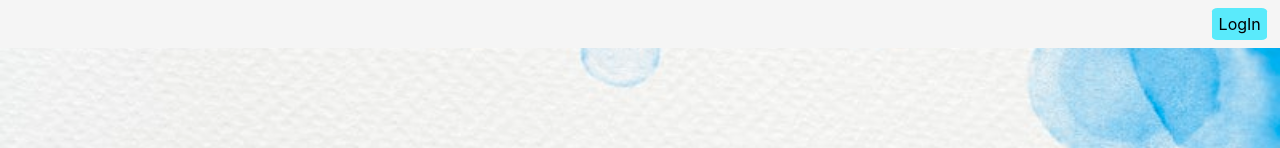
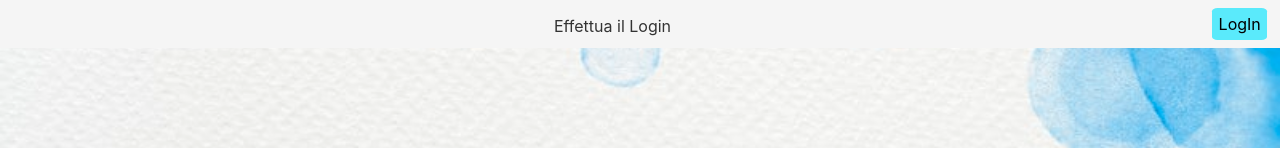
Before and after one commit to NoloFiniremoMaiPlus/manager, a Svelte app: page / in a window 1280 px wide. Shown: the top 148 px of the page. Built offline with nearby package versions, Linux system fonts and the light colour scheme; some icons are missing.

Commit message:
last minor fix i hope

```diff
--- a/src/App.svelte
+++ b/src/App.svelte
@@ -36,6 +36,7 @@
 			{/if}
 		{/if}
 		{#if localStorage.getItem("id")==undefined}
+			<p style="margin-left: auto">Effettua il Login</p>
 			<a href='/manager/login' class='logbutton' use:link id="logIn">LogIn</a>
 		{/if}
 
```
